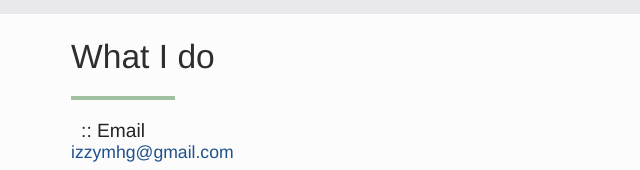
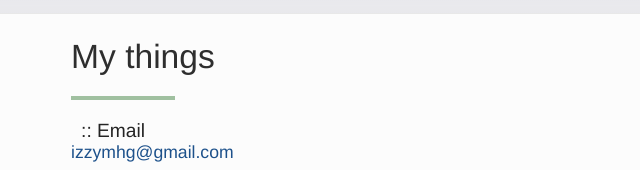
Before and after one commit to izzymg/izzy, a plain HTML site: page index.html in a window 1280 px wide. Shown: the part 554-724 px from the top of the page, 320-960 px from the left. Drawn offline with Linux system fonts and the light colour scheme; a web font is replaced by a local one.

Commit message:
Updated title (again)

```diff
--- a/index.html
+++ b/index.html
@@ -54,7 +54,7 @@
         <section class="links">
             <div class="tight-wrap">
                 <h3 class="lined-title">
-                    What I do
+                    My things
                 </h3>
                 <h4 class="tiny-title">Email</h4>
                 <a class="plug" href="mailto:izzymhg@gmail.com">izzymhg@gmail.com</a>
```
